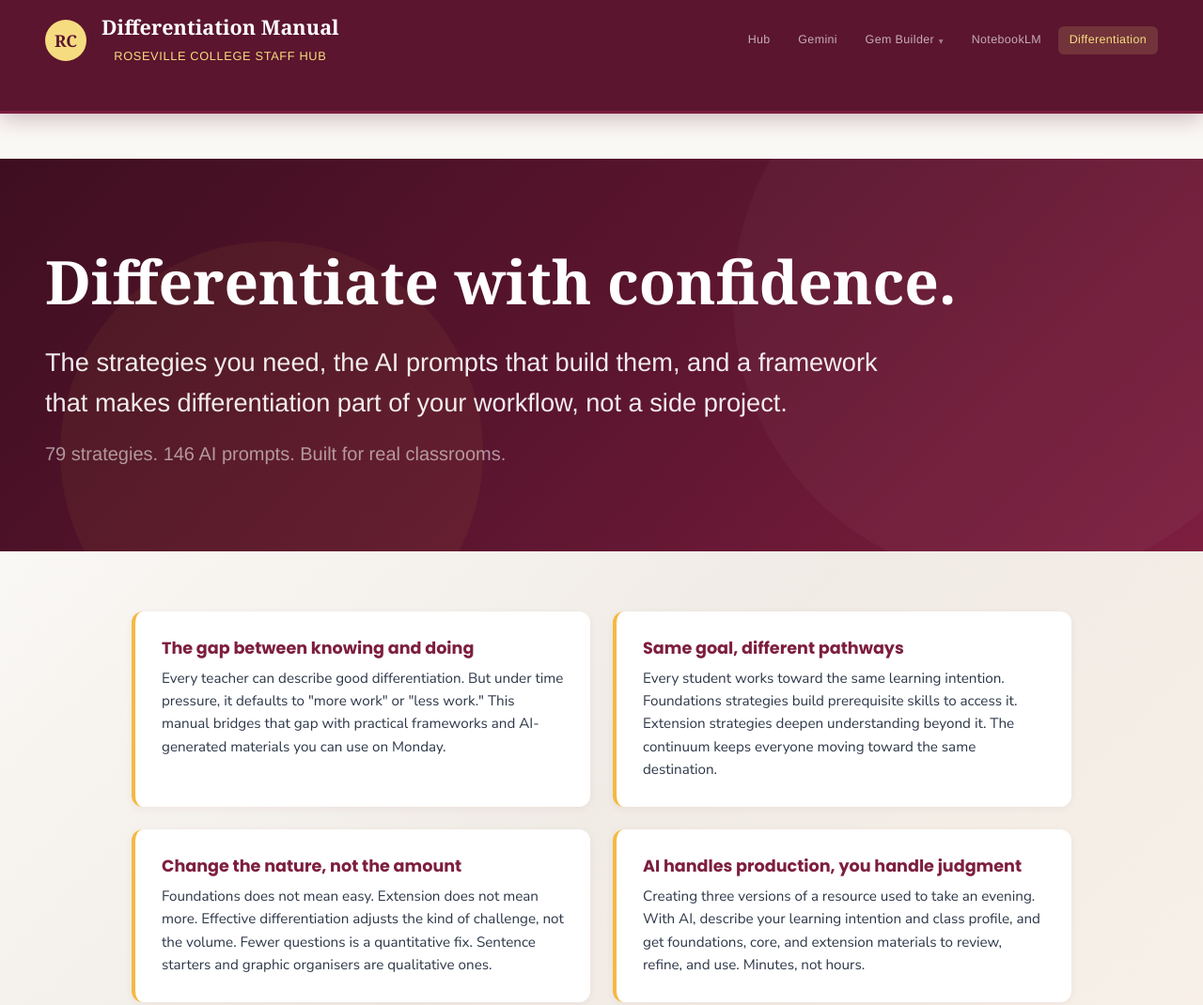
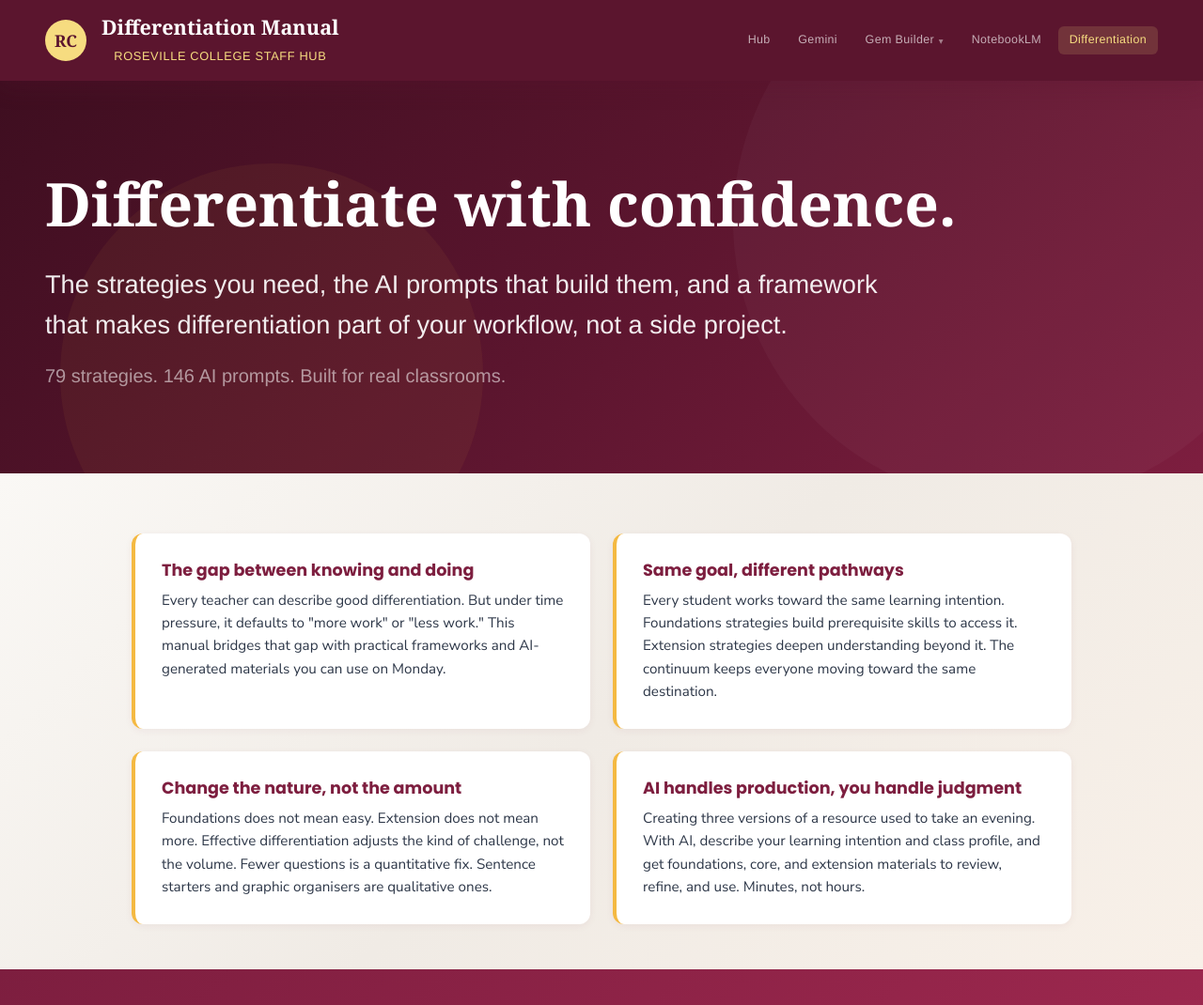
Before and after one commit to EduCoder101/RC-AI-Hub, a plain HTML site: page differentiation-manual/index.html in a window 1280 px wide. Shown: the top 1070 px of the page at 94% size. Drawn offline with Linux system fonts and the light colour scheme.

Commit message:
Fix white line between header and hero on differentiation landing page
Override generic header styles (margin, padding, border) from styles.css
that were causing a visible gap between the dark header and hero sections.

Co-Authored-By: Claude Opus 4.6 <noreply@anthropic.com>

```diff
--- a/differentiation-manual/index.html
+++ b/differentiation-manual/index.html
@@ -25,6 +25,9 @@
             top: 0;
             z-index: 200;
             box-shadow: 0 4px 24px rgba(91,21,46,0.3);
+            margin-bottom: 0;
+            padding-bottom: 0;
+            border-bottom: none;
         }
 
         .header-inner {
```
